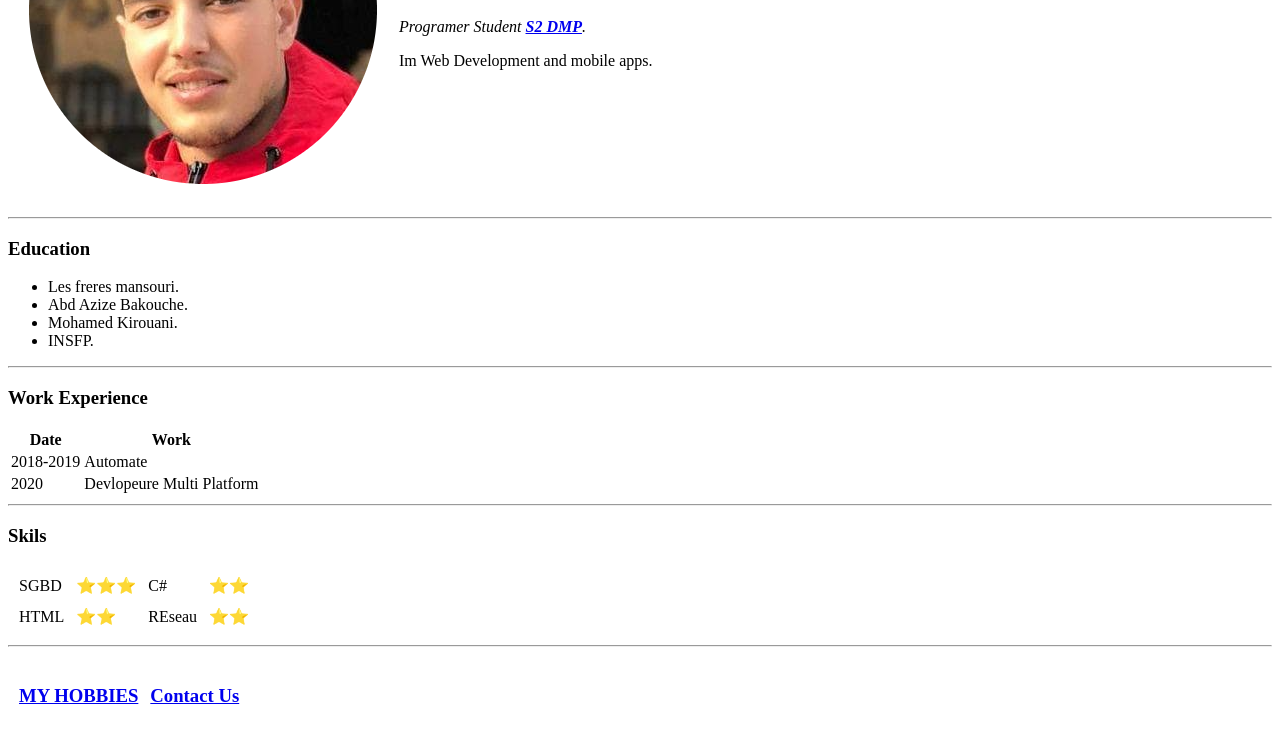
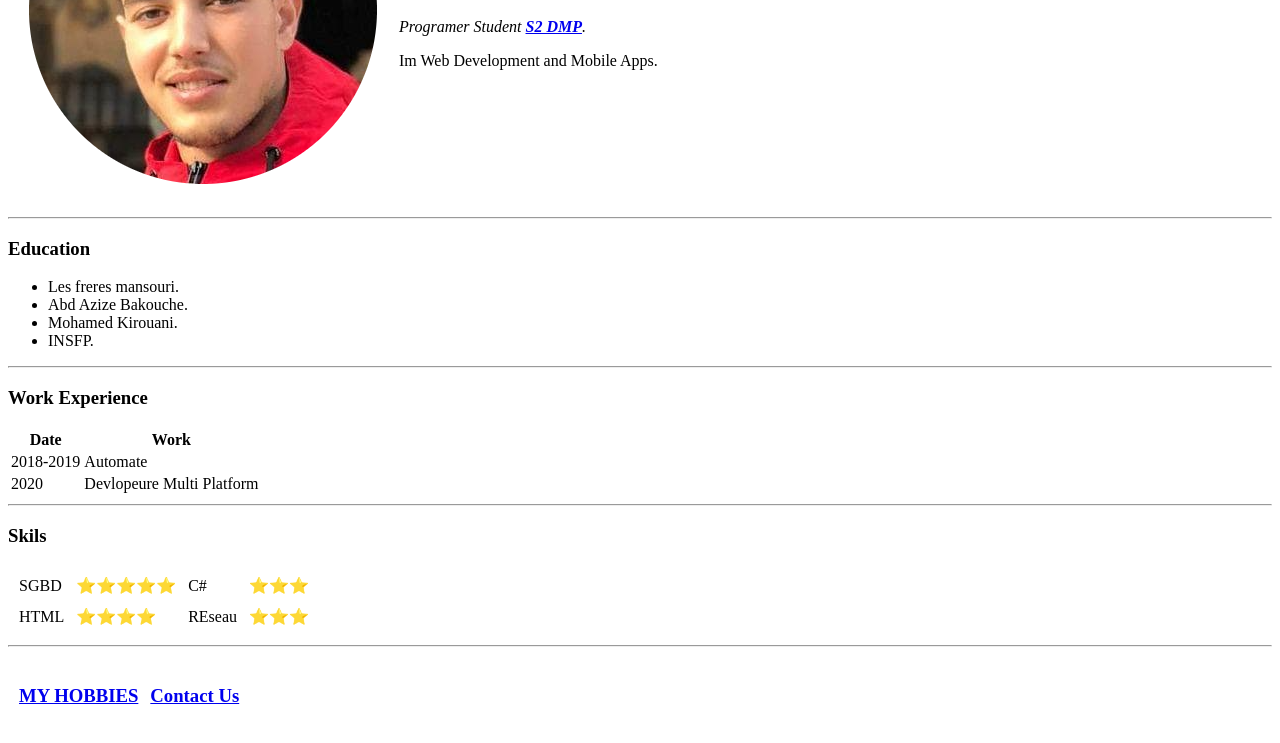
Before and after one commit to NIR-MOU/cv, a plain HTML site: page index.html in a window 1280 px wide. Shown: the part 193-936 px from the top of the page. Drawn offline with Linux system fonts and the light colour scheme.

Commit message:
Update index.html

```diff
--- a/index.html
+++ b/index.html
@@ -13,7 +13,7 @@
       <td>
         <h1>zakaria khb </h1>
         <p><i>Programer Student <strong><a href="https://www.facebook.com/groups/1072071346885703">S2 DMP</a></strong>.</i></p>
-        <p>Im Web Development and mobile apps.</p>
+        <p>Im Web Development and Mobile Apps.</p>
       </td>
     </tr>
   </table>
@@ -46,17 +46,17 @@
   <table cellspacing="10">
     <tr>
       <td>SGBD</td>
+      <td>⭐⭐⭐⭐⭐</td>
+      <td>C#</td>
       <td>⭐⭐⭐</td>
-      <td>C#</td>
-      <td>⭐⭐</td>
 
     </tr>
     <tr>
 
       <td>HTML</td>
-      <td>⭐⭐</td>
+      <td>⭐⭐⭐⭐</td>
       <td>REseau</td>
-      <td>⭐⭐</td>
+      <td>⭐⭐⭐</td>
 
     </tr>
   </table>
```
